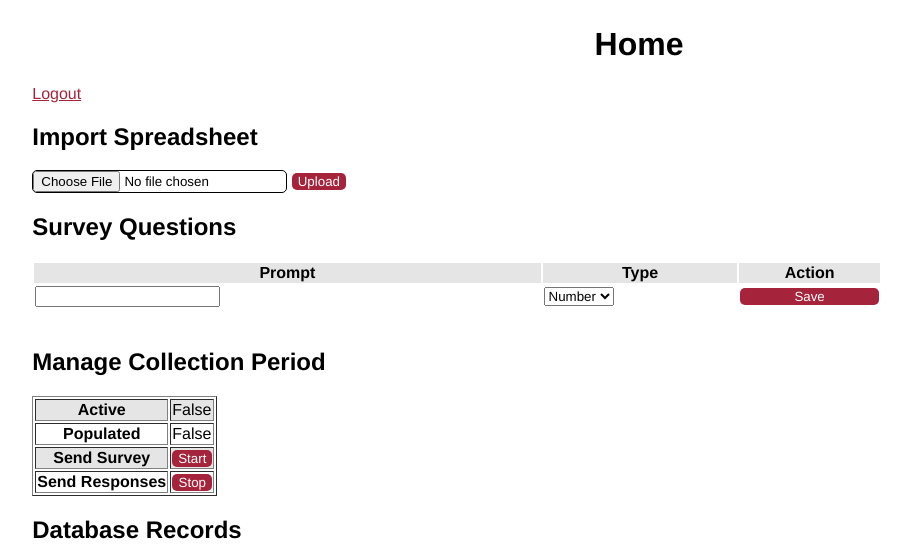
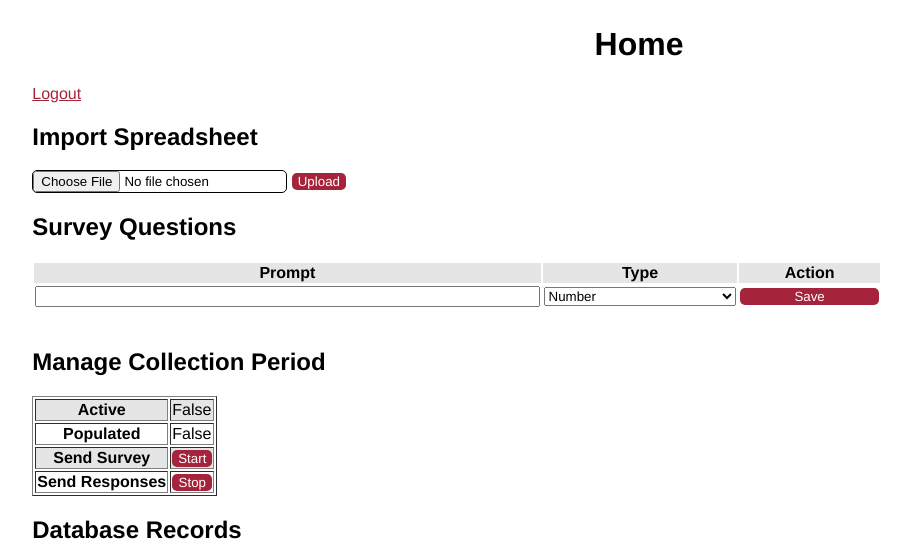
Before and after one commit to pcollins-engineer/ELSE, a Django app: page /administration/ in a window 1280 px wide. Shown: the part 216-763 px from the top of the page, without its empty margins (1-912 px from the left). Run offline with Django 3.2, Linux system fonts and the light colour scheme; the visitor is signed in with stand-in values (Sample User, id 1); data that the repository does not hold is empty.

Commit message:
Updates styling.

```diff
--- a/ELSE/templates/administration.html
+++ b/ELSE/templates/administration.html
@@ -103,9 +103,9 @@
 			<form method="POST" action="/questions">
 				{% csrf_token %}
 				<tr>
-					<td><input type="text" name="question-prompt"></input></td>
+					<td><input style="width: 100%" type="text" name="question-prompt"></input></td>
 					<td>
-						<select name="question-type">
+						<select style="width: 100%" name="question-type">
 							<option value="NUM">Number</option>
 							<option value="TXT">Text</option>
                     	</select>
```
